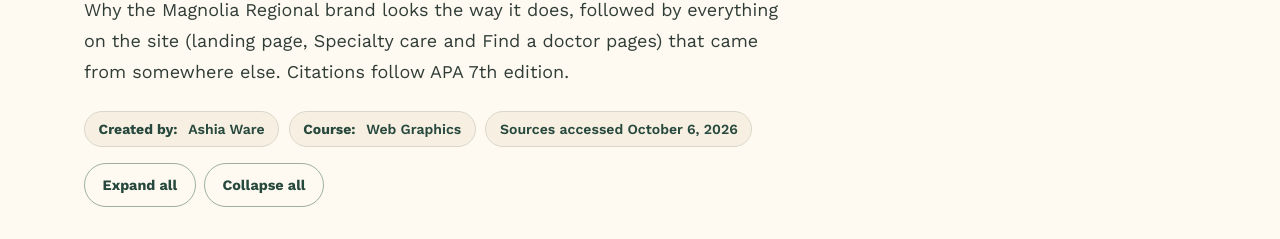
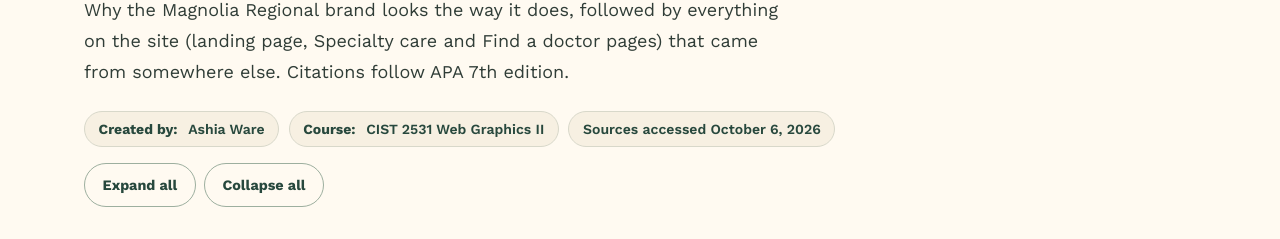
Before and after one commit to wareashia08-droid/magnolia-regional, a plain HTML site: page sources.html in a window 1280 px wide. Shown: the part 220-459 px from the top of the page. Drawn offline with nearby package versions, Linux system fonts and the light colour scheme.

Commit message:
Add files via upload

```diff
--- a/sources.html
+++ b/sources.html
@@ -158,7 +158,7 @@
     <p class="lead">Why the Magnolia Regional brand looks the way it does, followed by everything on the site (landing page, Specialty care and Find a doctor pages) that came from somewhere else. Citations follow APA 7th edition.</p>
     <div class="meta-row">
       <span class="pill"><strong>Created by:</strong>&nbsp;Ashia Ware</span>
-      <span class="pill"><strong>Course:</strong>&nbsp;Web Graphics</span>
+      <span class="pill"><strong>Course:</strong>&nbsp;CIST 2531 Web Graphics II</span>
       <span class="pill">Sources accessed October 6, 2026</span>
     </div>
     <div class="group-controls">
```
Also changed, not shown: 1 other file.
